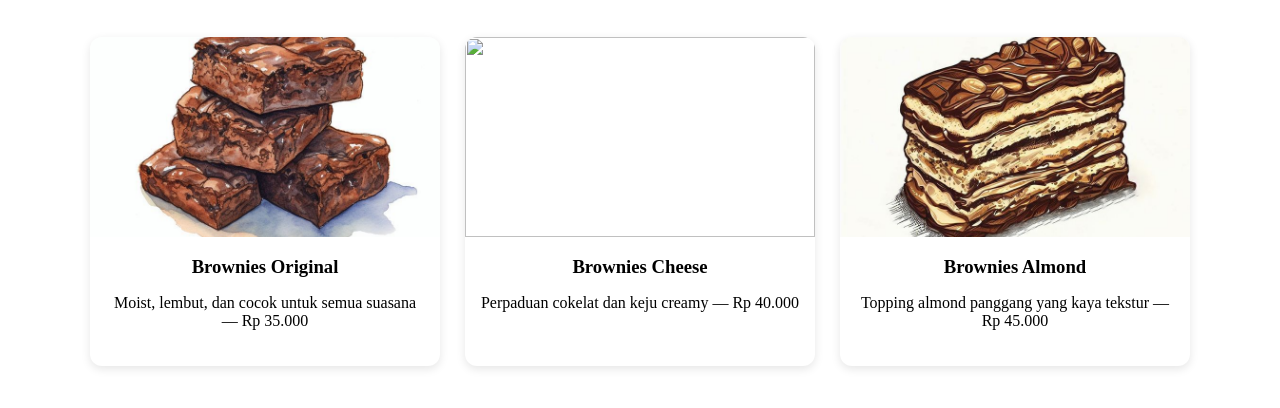
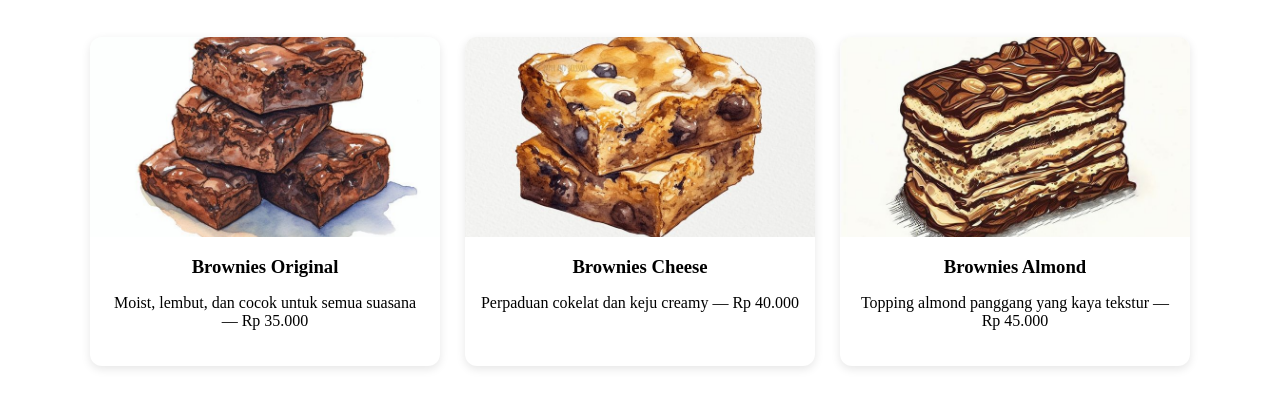
Before and after one commit to Nindy-kece/Brownies-Nindy, a plain HTML site: page index.html in a window 1280 px wide. Shown: the part 644-1052 px from the top of the page. Drawn offline with Linux system fonts and the light colour scheme.

Commit message:
Update index.html

```diff
--- a/index.html
+++ b/index.html
@@ -132,7 +132,7 @@
                 <p>Moist, lembut, dan cocok untuk semua suasana — Rp 35.000</p>
             </div>
             <div class="product-card">
-                <img src="_(35).jpeg" />
+                <img src="imonlyonecallaway.jpeg" />
                 <h3>Brownies Cheese</h3>
                 <p>Perpaduan cokelat dan keju creamy — Rp 40.000</p>
             </div>
```
